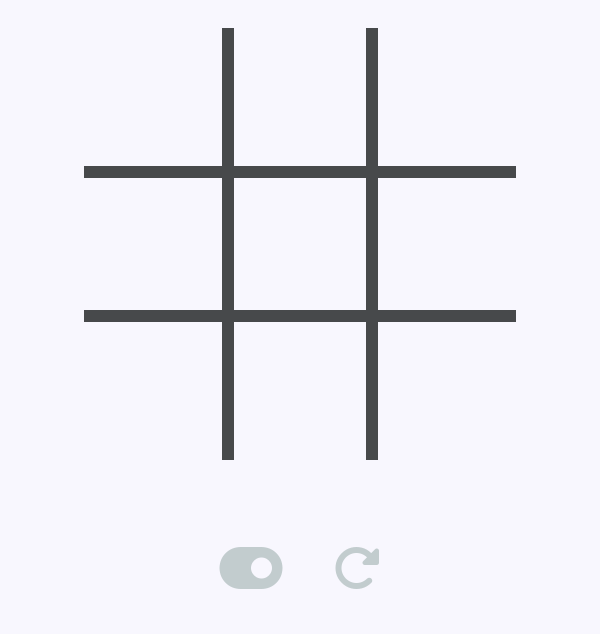
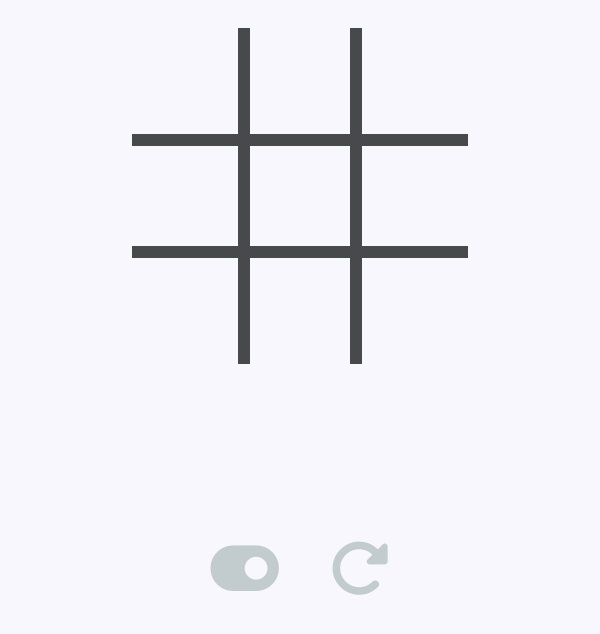
Before and after one commit to sumitnpl/TIC-TAC-TOE, a plain HTML site: page index.html in a window 600 px wide. Shown: the part 128-762 px from the top of the page. Drawn offline with nearby package versions, Linux system fonts and the light colour scheme.

Commit message:
responsiveness

```diff
--- a/style.css
+++ b/style.css
@@ -125,6 +125,7 @@ body{
     color: rgb(17, 16, 16);
     cursor: pointer;
   }
+  /* Extra small devices (phones, 600px and down) */
   @media only screen and (max-width: 600px){
     #msg{
         font-size:6.0rem;
@@ -141,6 +142,9 @@ body{
     .msg-container{
         height: 60vh;
     }
+    #msg{
+        font-size: 8rem;
+    }
     #trophy{
         margin-right: 2rem;
     }
@@ -150,6 +154,22 @@ body{
     #togglebutton {
         font-size: 3.5rem;
       }
+      .container{
+        grid-template-rows: repeat(3, 14vh);
+        grid-template-columns: repeat(3, 14vh);
+    }
+    .box{
+        font-size: 6rem;
+    }
+  }
+  @media only screen and (min-width: 600px){
+    #res-btn{
+        font-size: 3.8rem;
+    }
+    #togglebutton {
+        font-size: 3.8rem;
+      }
+
   }
 /* Extra small devices (phones, 600px and down)
 @media only screen and (max-width: 600px) {
```
